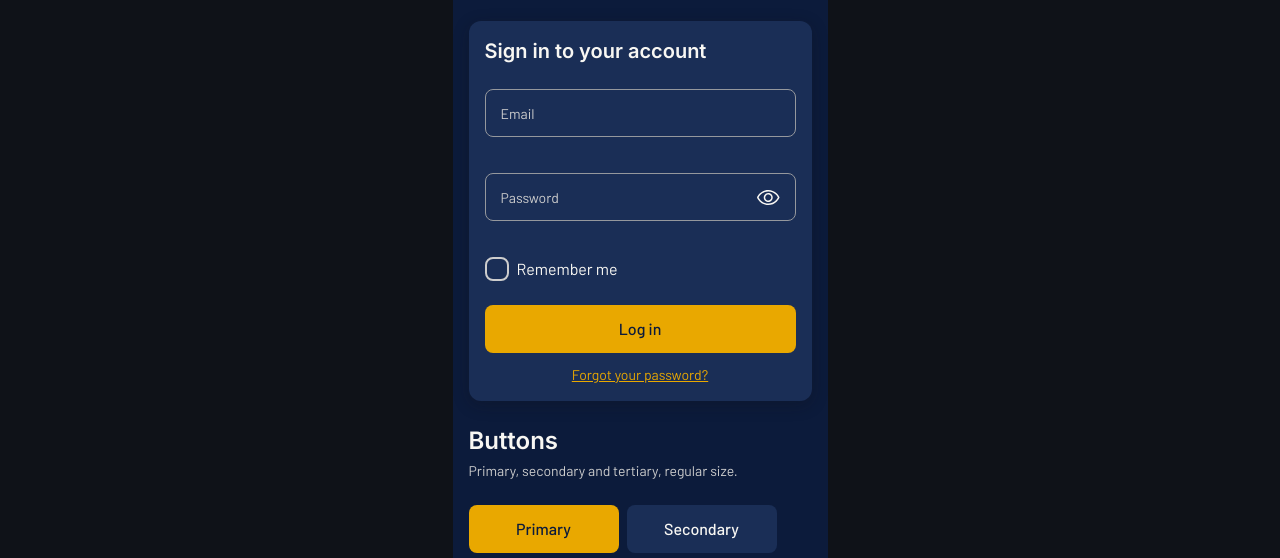
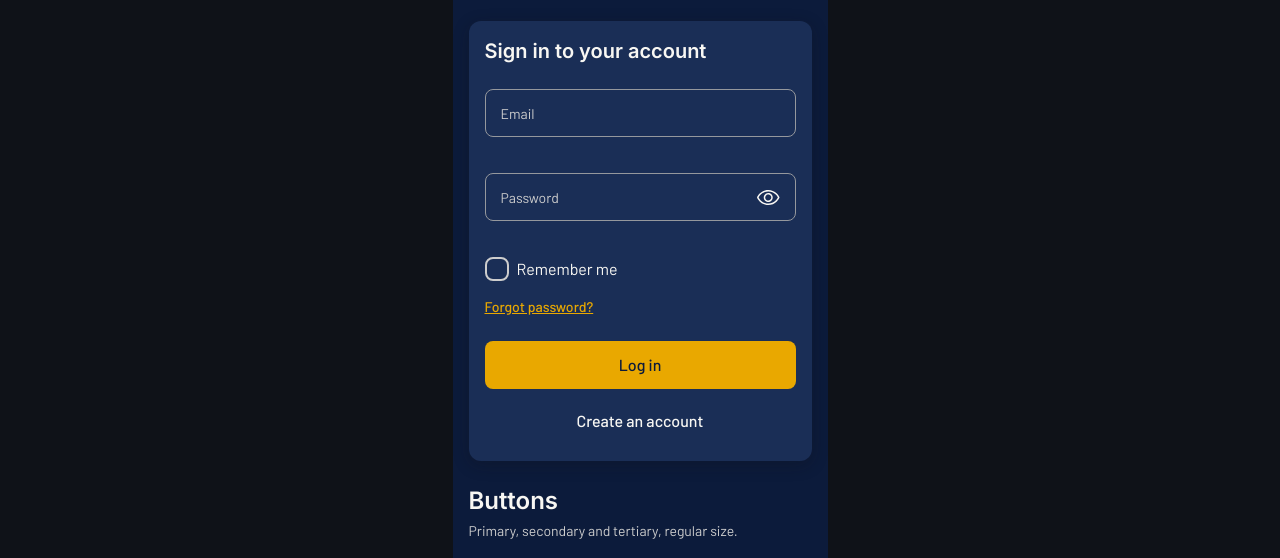
Before and after one commit to istvanpukli/somebet-ds, a plain HTML site: page demo/index.html in a window 1280 px wide. Shown: the part 222-780 px from the top of the page. Drawn offline with Linux system fonts and the light colour scheme.

Commit message:
Match Figma Login: preview without required note, Medium text link; demo link under fields, Create an account, 8px button gap
Co-Authored-By: Claude Opus 5.5 <noreply@anthropic.com>
Claude-Session: https://claude.ai/code/session_01EQksV3Jgt5Yu3jbwfhxrGh

```diff
--- a/demo/index.html
+++ b/demo/index.html
@@ -142,8 +142,9 @@
   /* The assistive row always keeps its one-line height (as in Figma), so an error never shifts the layout. */
   .input .assistive { margin: 0; min-height: var(--type-body-small-line-height); padding: 0 var(--space-inset-control); font-size: var(--type-body-small-size); line-height: var(--type-body-small-line-height); color: var(--ctx-on-surface-medium); }
   .input.error .assistive { color: var(--ctx-error); }
-  .actions { display: grid; gap: var(--space-stack-group); }
-  .link { color: var(--ctx-on-surface-highlight); text-align: center; text-decoration: underline; }
+  .actions { display: grid; gap: var(--space-inline-button-group); } /* Button group, vertical: 8px */
+  /* Text link (Figma "Text link"): body size, Medium, underlined, highlight colour, left-aligned under the fields */
+  .link { justify-self: start; color: var(--ctx-on-surface-highlight); font-size: var(--type-body-size); line-height: var(--type-body-line-height); font-weight: 500; text-decoration: underline; }
 
   /* Buttons: sizes and min widths from Layout, colours from Context */
   .btn {
@@ -350,10 +351,11 @@
                     <p class="assistive" id="pw-msg"></p>
                   </div>
                   <label class="checkbox"><input type="checkbox" name="remember"> Remember me</label>
+                  <a class="link" href="#">Forgot password?</a>
                 </div>
                 <div class="actions">
                   <button class="btn block" type="submit">Log in</button>
-                  <a class="link" href="#">Forgot your password?</a>
+                  <button class="btn tertiary block" type="button">Create an account</button>
                 </div>
               </form>
             </section>
```
Also changed, not shown: index.html (+1 -2 lines).
